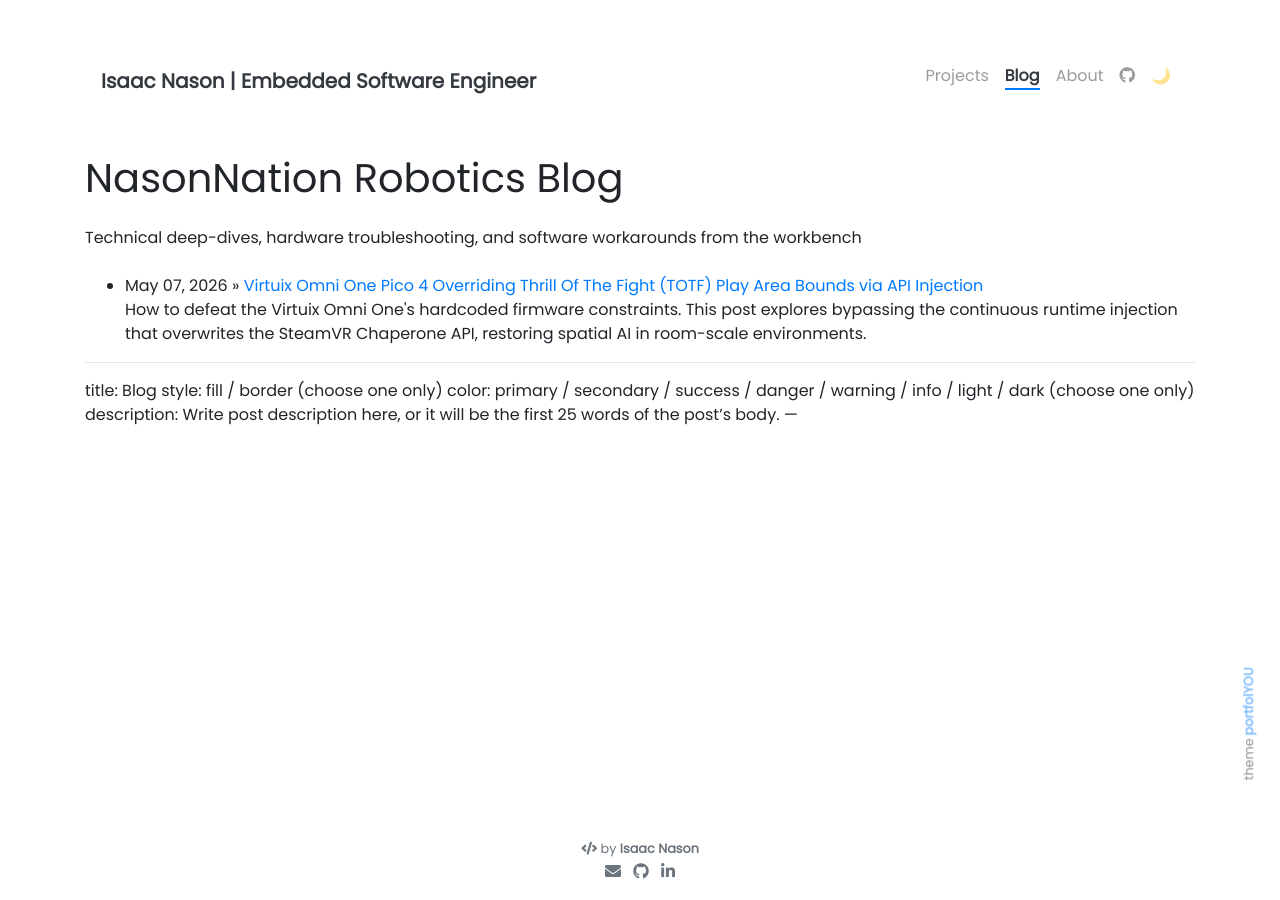
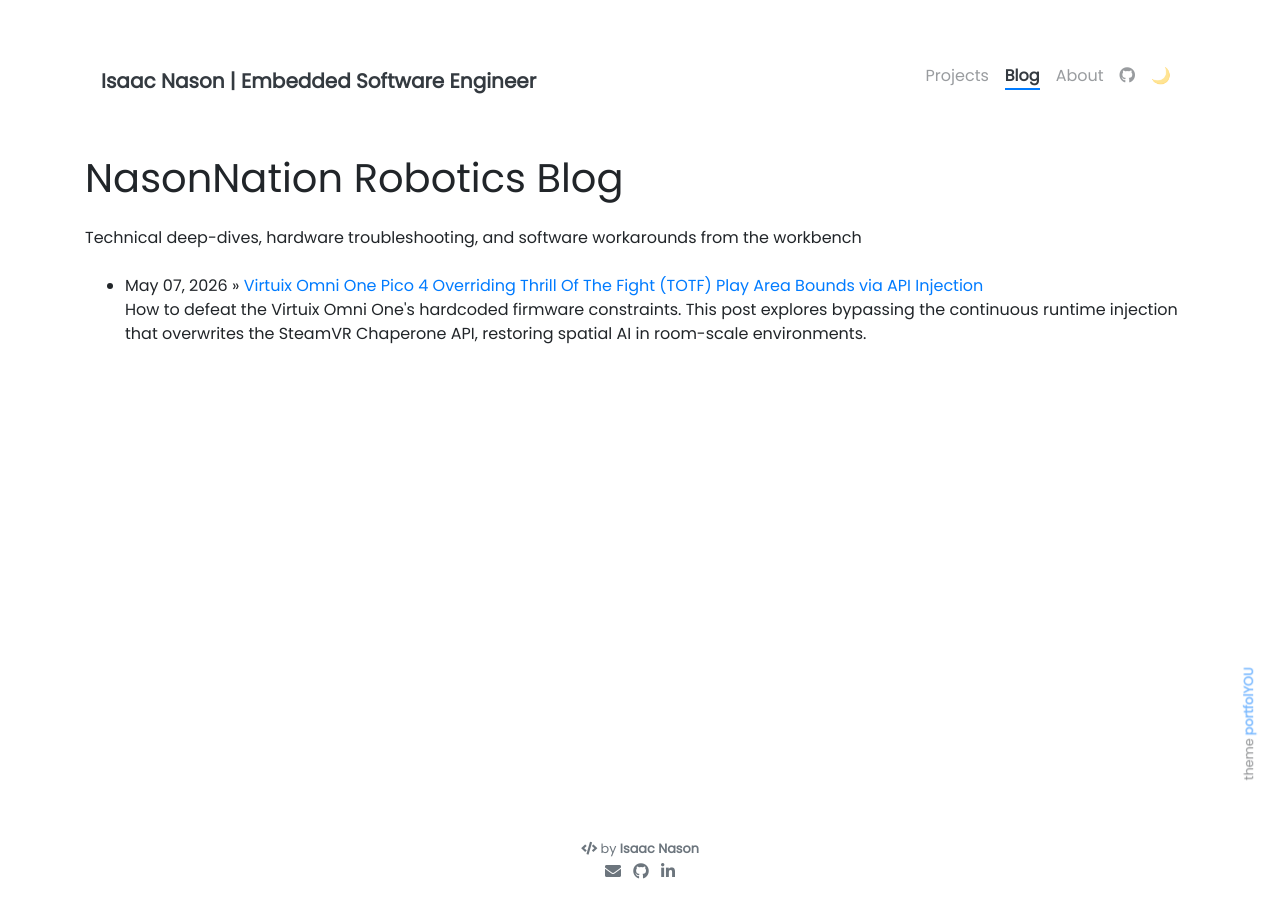
Before and after one commit to mistabowhunta/github.io, a Jekyll site: the page built from pages/blog.md, in a window 1280 px wide. Built offline with Jekyll 4.4.1, drawn with Linux system fonts in a browser that asks for light colours; part of the change alters nothing that is shown.

Commit message:
Update blog.md

```diff
--- a/pages/blog.md
+++ b/pages/blog.md
@@ -3,6 +3,9 @@ layout: default
 title: Blog
 weight: 3
 permalink: /blog/
+style: fill
+color: primary
+description: Write post description here, or it will be the first 25 words of the post's body.
 ---
 
 <h1 class="mt-5 mb-4">NasonNation Robotics Blog</h1>
@@ -20,9 +23,11 @@ permalink: /blog/
 
 </ul>
 
+<!--
 ---
 title: Blog
 style: fill / border (choose one only)
 color: primary / secondary / success / danger / warning / info / light / dark (choose one only)
 description: Write post description here, or it will be the first 25 words of the post's body.
 ---
+-->
```
